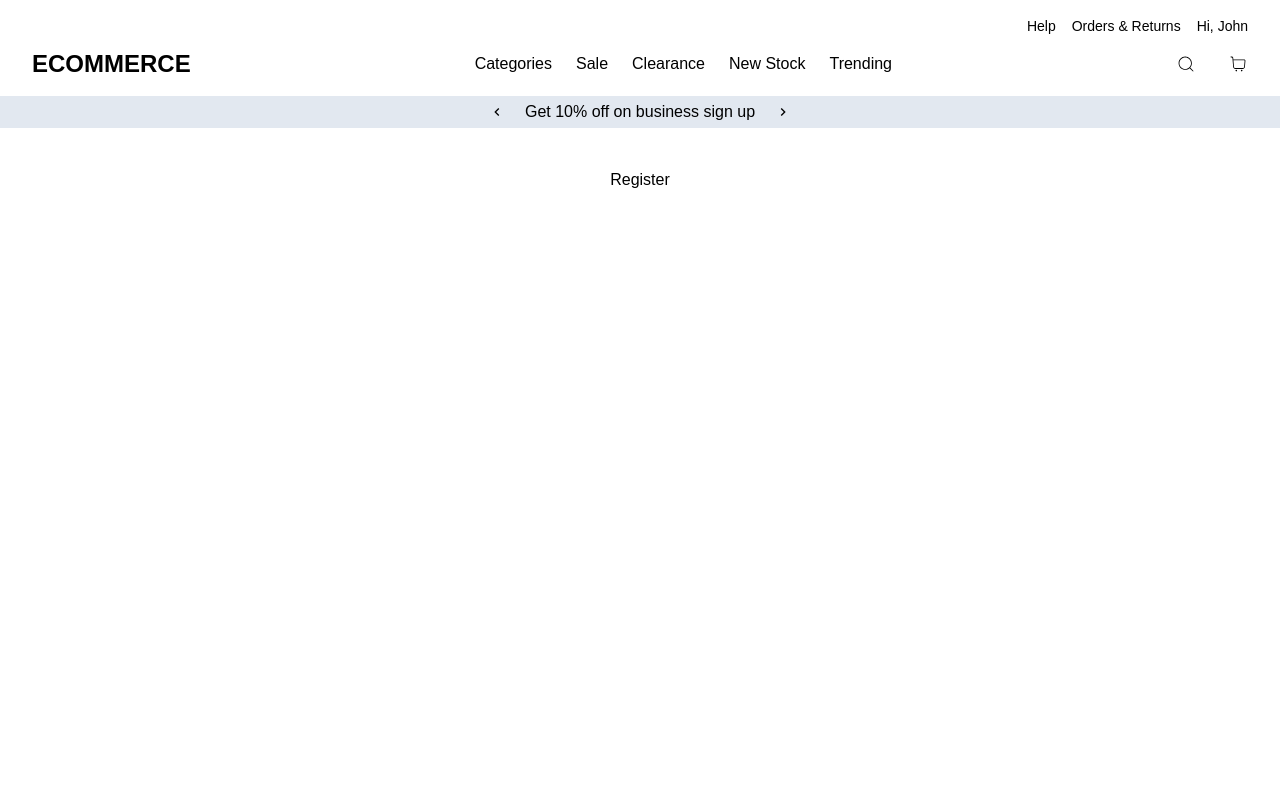
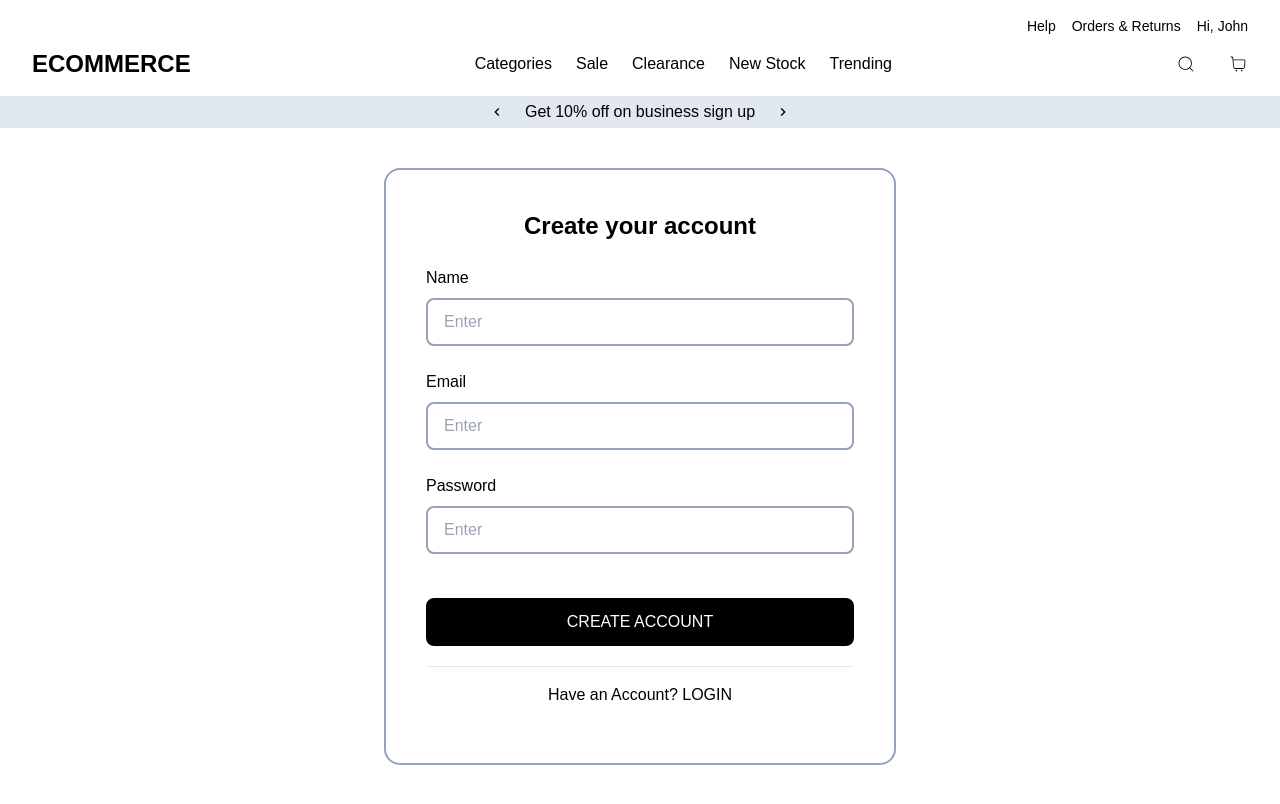
Before and after one commit to kabilansakthivelu/ecommerce, a React (Vite) app: page /register in a window 1280 px wide. Built offline with nearby package versions, Linux system fonts and the light colour scheme.

Commit message:
Register page - initial commit

```diff
--- a/src/pages/Login/Login.jsx
+++ b/src/pages/Login/Login.jsx
@@ -18,7 +18,7 @@ const Login = () => {
         </div>
         <button className="container--button">LOGIN</button>
         <hr />
-        <p className="container--navigation">Don't have an account? <Link to="/register">SIGN UP</Link></p>
+        <p className="container--navigation">Don't have an Account? <Link to="/register">SIGN UP</Link></p>
       </form>
     </div>
     );
--- a/src/pages/Register/Register.jsx
+++ b/src/pages/Register/Register.jsx
@@ -1,7 +1,28 @@
-import "./Register.css";
+import { Link } from 'react-router-dom';
 
 const Register = () => {
-  return <p>Register</p>;
+  return (
+    <div className="container">
+      <h3 className="container--heading">Create your account</h3>
+      <form>
+        <div className="container--formField">
+          <label htmlFor="name">Name</label>
+          <input type="text" id="name" placeholder="Enter" className="container--formField__input"/>
+          </div>
+        <div className="container--formField">
+        <label htmlFor="email">Email</label>
+        <input type="email" id="email" placeholder="Enter" className="container--formField__input"/>
+        </div>
+      <div className="container--formField">
+        <label htmlFor="password">Password</label>
+        <input type="password" id="password" placeholder="Enter" className="container--formField__input"/>
+        </div>
+        <button className="container--button">CREATE ACCOUNT</button>
+        <hr />
+        <p className="container--navigation">Have an Account? <Link to="/login">LOGIN</Link></p>
+      </form>
+    </div>
+    );
 };
 
 export default Register;
```
